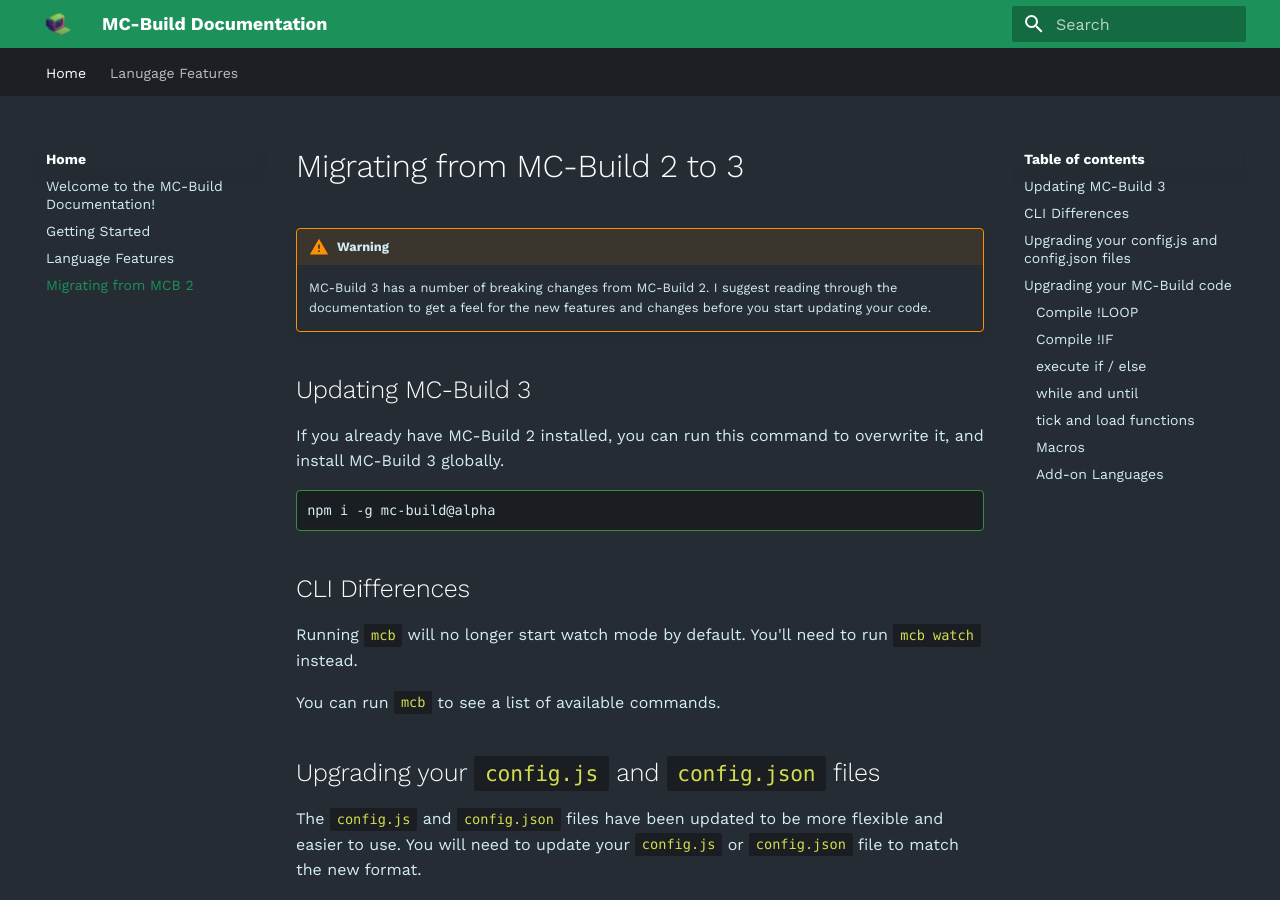
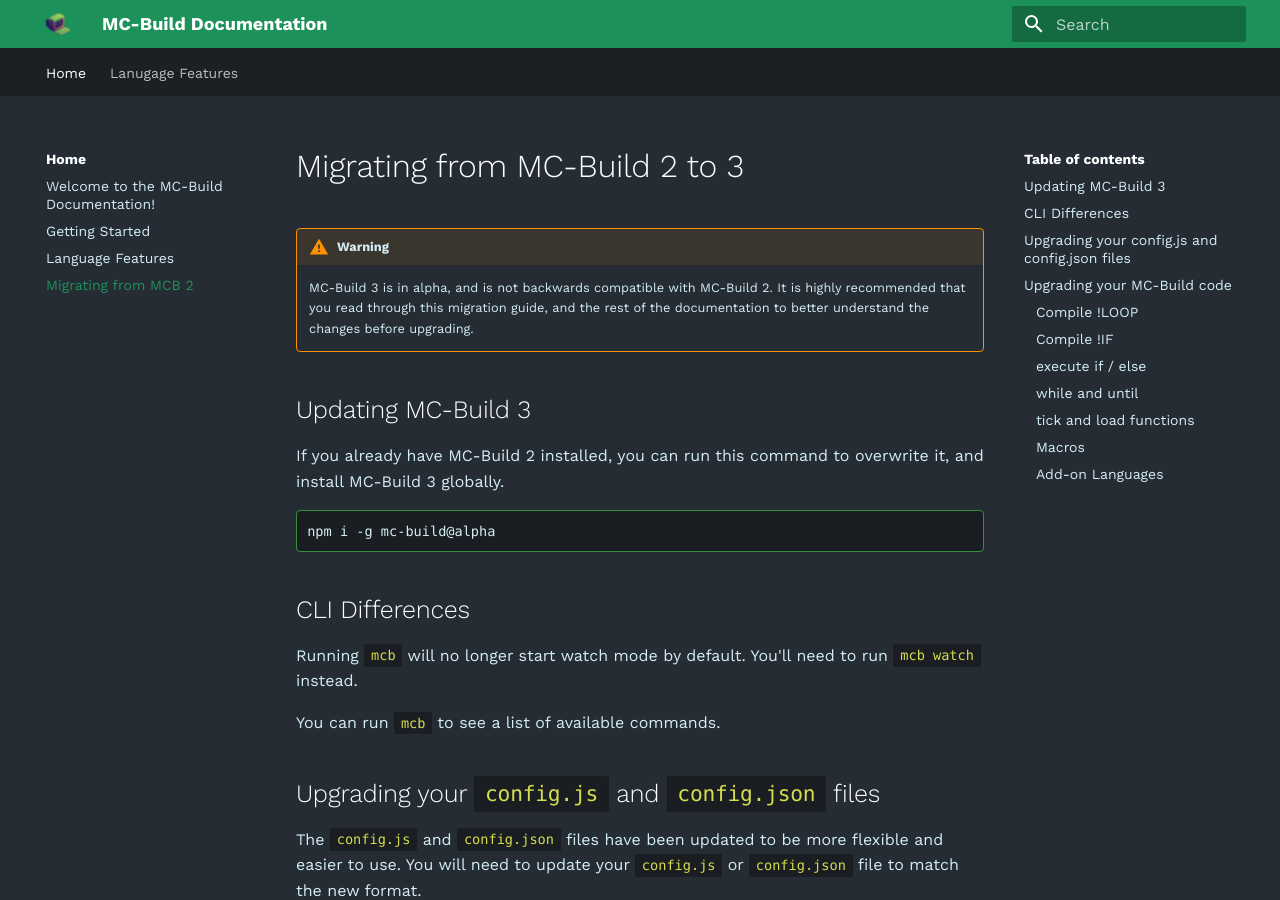
Before and after one commit to mc-build/mc-build.github.io, an MkDocs documentation site: the page built from docs/migrating-mcb-2-to-3.md, in a window 1280 px wide and 900 px high. Built offline with MkDocs 1.6.1 and Material for MkDocs 9.7.7, drawn with Linux system fonts in a browser that asks for light colours; some web fonts are replaced.

Commit message:
Improve clarity, and avoid the first person. 🫵

```diff
--- a/docs/migrating-mcb-2-to-3.md
+++ b/docs/migrating-mcb-2-to-3.md
@@ -1,6 +1,6 @@
 # Migrating from MC-Build 2 to 3
 !!! warning
-	MC-Build 3 has a number of breaking changes from MC-Build 2. I suggest reading through the documentation to get a feel for the new features and changes before you start updating your code.
+	MC-Build 3 is in alpha, and is not backwards compatible with MC-Build 2. It is highly recommended that you read through this migration guide, and the rest of the documentation to better understand the changes before upgrading.
 
 ## Updating MC-Build 3
 
```
